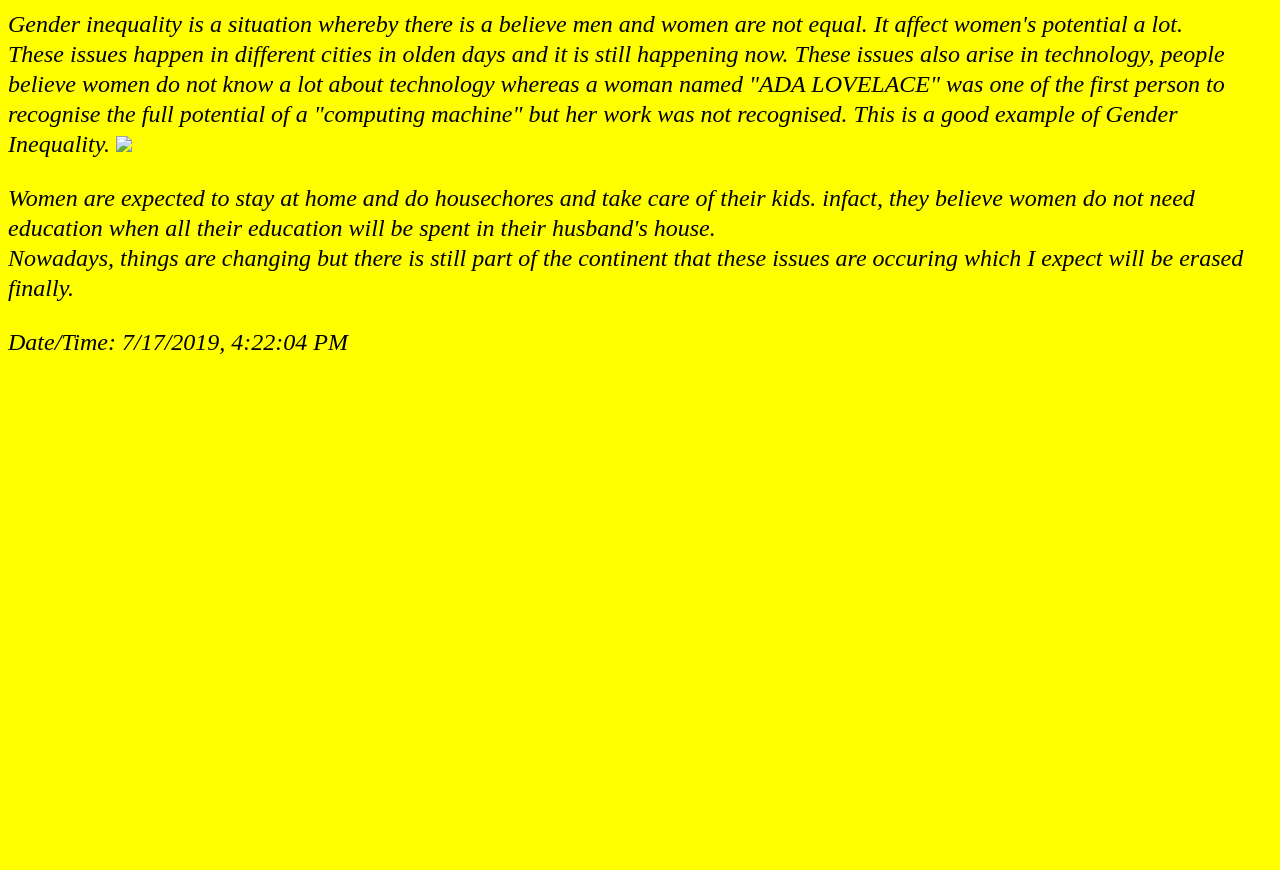
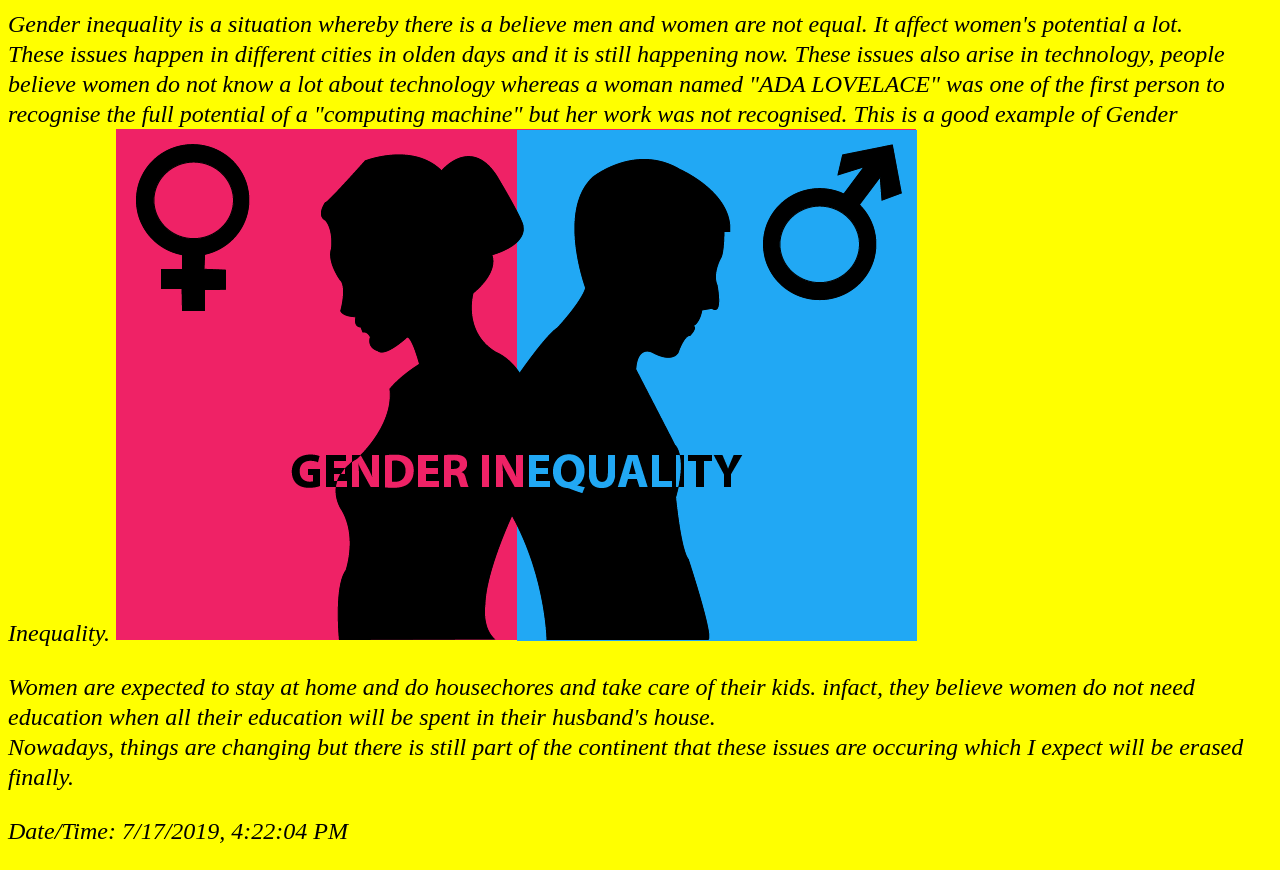
Before and after one commit to Ha543/Ha543.github.io, a plain HTML site: page index.html in a window 1280 px wide. Shown: the part 2580-3450 px from the top of the page. Before the commit the page ends 2961 px from the top, so only its background shows below. Drawn offline with Linux system fonts and the light colour scheme.

Commit message:
add pictures

```diff
--- a/index.html
+++ b/index.html
@@ -31,7 +31,7 @@
 <p> Gender inequality is a situation whereby there is a believe men and women are not equal. It affect women's potential a lot.
 <br> These issues happen in different cities in olden days and it is still happening now. These issues also arise in technology, people believe women do not know a lot about technology whereas a woman named "ADA LOVELACE" was one of the first person to recognise the full potential of a "computing machine" but her work was not recognised. This is a good example of Gender Inequality.
 
-<img src="equality.jpg">
+<img src="gender-inequality.png">
 <p> Women are expected to stay at home and do housechores and take care of their kids. infact, they believe women do not need education when all their education will be spent in their husband's house.
 <br>Nowadays, things are changing but there is still part of the continent that these issues are occuring which I expect will be erased finally.
 
```
